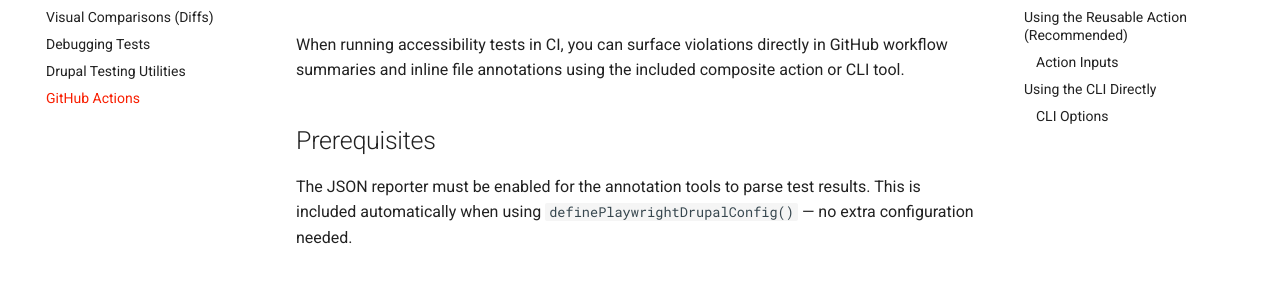
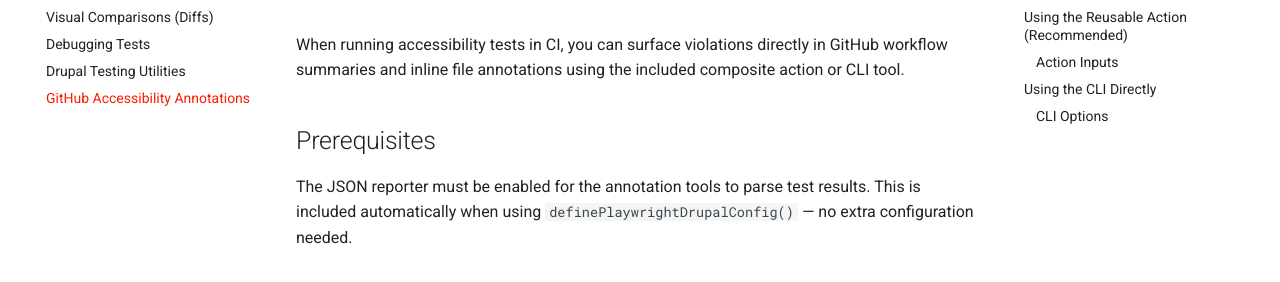
Before and after one commit to Lullabot/playwright-drupal, an MkDocs documentation site: the page built from docs/guides/github-actions.md, in a window 1280 px wide. Shown: the part 196-478 px from the top of the page. Built offline with MkDocs 1.6.1 and Material for MkDocs 9.7.7, drawn with Linux system fonts in a browser that asks for light colours; the version menu is left out.

Commit message:
docs: fix github page title

```diff
--- a/mkdocs.yml
+++ b/mkdocs.yml
@@ -62,7 +62,7 @@ nav:
     - Visual Comparisons (Diffs): guides/visual-comparisons.md
     - Debugging Tests: guides/debugging-tests.md
     - Drupal Testing Utilities: guides/drupal-testing-utilities.md
-    - GitHub Actions: guides/github-actions.md
+    - GitHub Accessibility Annotations: guides/github-actions.md
   - Contributing:
     - Development: contributing/development.md
     - Releases: contributing/releases.md
```
